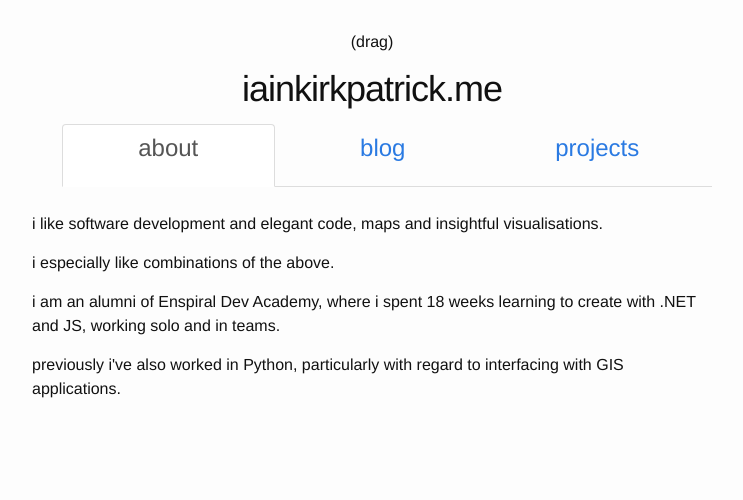
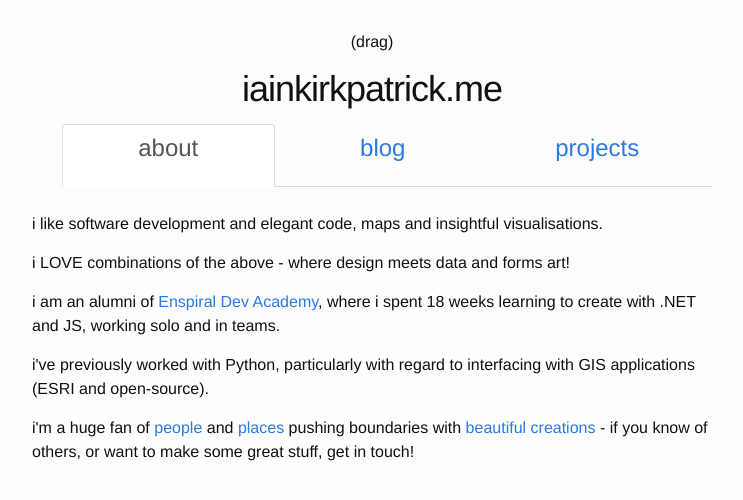
Before and after one commit to iainkirkpatrick/iainkirkpatrick.com, a Jekyll site: the page built from about.md, in a window 1280 px wide. Shown: the top 500 px of the page, without its empty margins (268-1011 px from the left). Built offline with Jekyll 4.4.1, drawn with Linux system fonts in a browser that asks for light colours; nearby versions of some CDN libraries; a script that is not in the unit is left out.

Commit message:
basic about.html done

```diff
--- a/_includes/about.html
+++ b/_includes/about.html
@@ -1,6 +1,7 @@
 <div>
   <p>i like software development and elegant code, maps and insightful visualisations.</p>
-  <p>i especially like combinations of the above.</p>
-  <p>i am an alumni of Enspiral Dev Academy, where i spent 18 weeks learning to create with .NET and JS, working solo and in teams.</p>
-  <p>previously i've also worked in Python, particularly with regard to interfacing with GIS applications.</p>
+  <p>i LOVE combinations of the above - where design meets data and forms art!</p>
+  <p>i am an alumni of <a href="http://www.devacademy.co.nz">Enspiral Dev Academy</a>, where i spent 18 weeks learning to create with .NET and JS, working solo and in teams.</p>
+  <p>i've previously worked with Python, particularly with regard to interfacing with GIS applications (ESRI and open-source).</p>
+  <p>i'm a huge fan of <a href="http://worrydream.com/">people</a> and <a href="http://mapbox.com">places</a> pushing boundaries with <a href="http://www.airside.co.uk/">beautiful</a> <a href="http://www.thedesignersrepublic.com/">creations</a> - if you know of others, or want to make some great stuff, get in touch!</p>
 </div>
```
